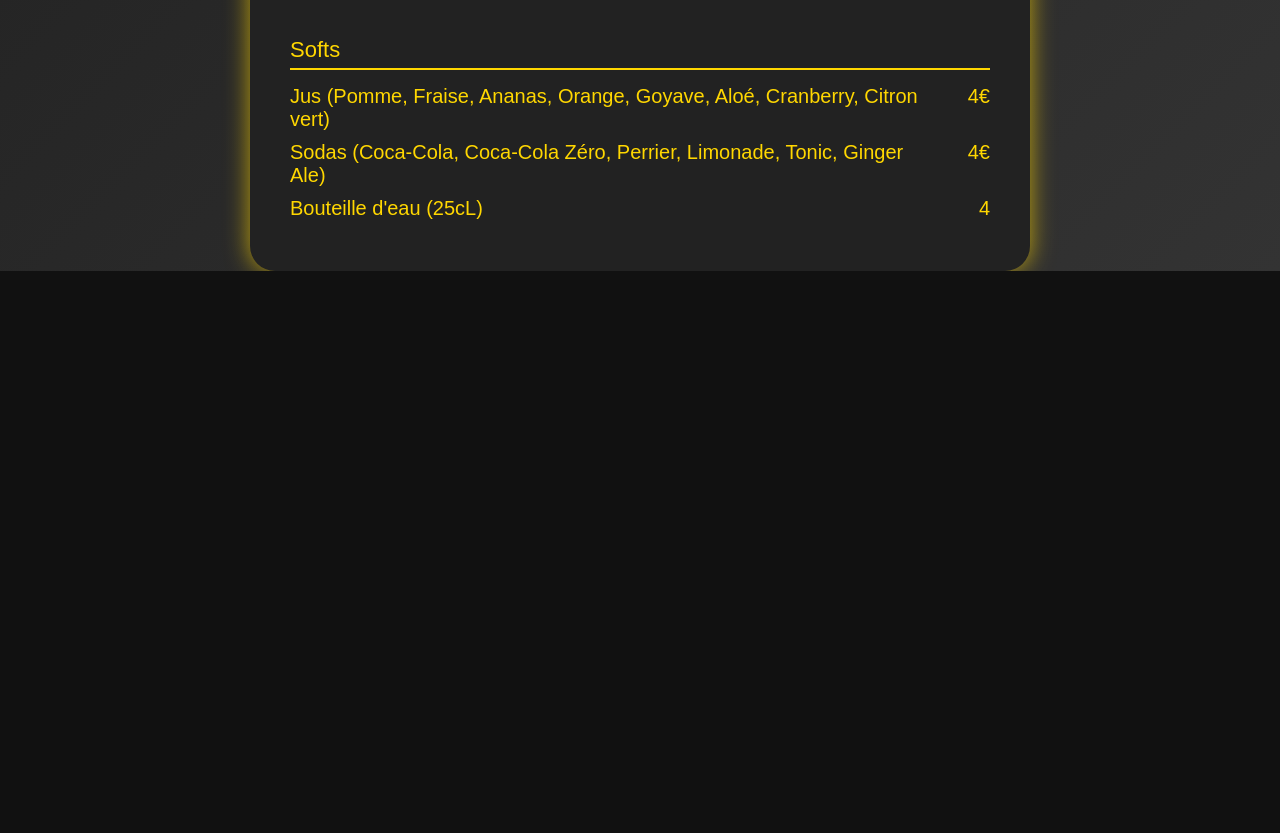
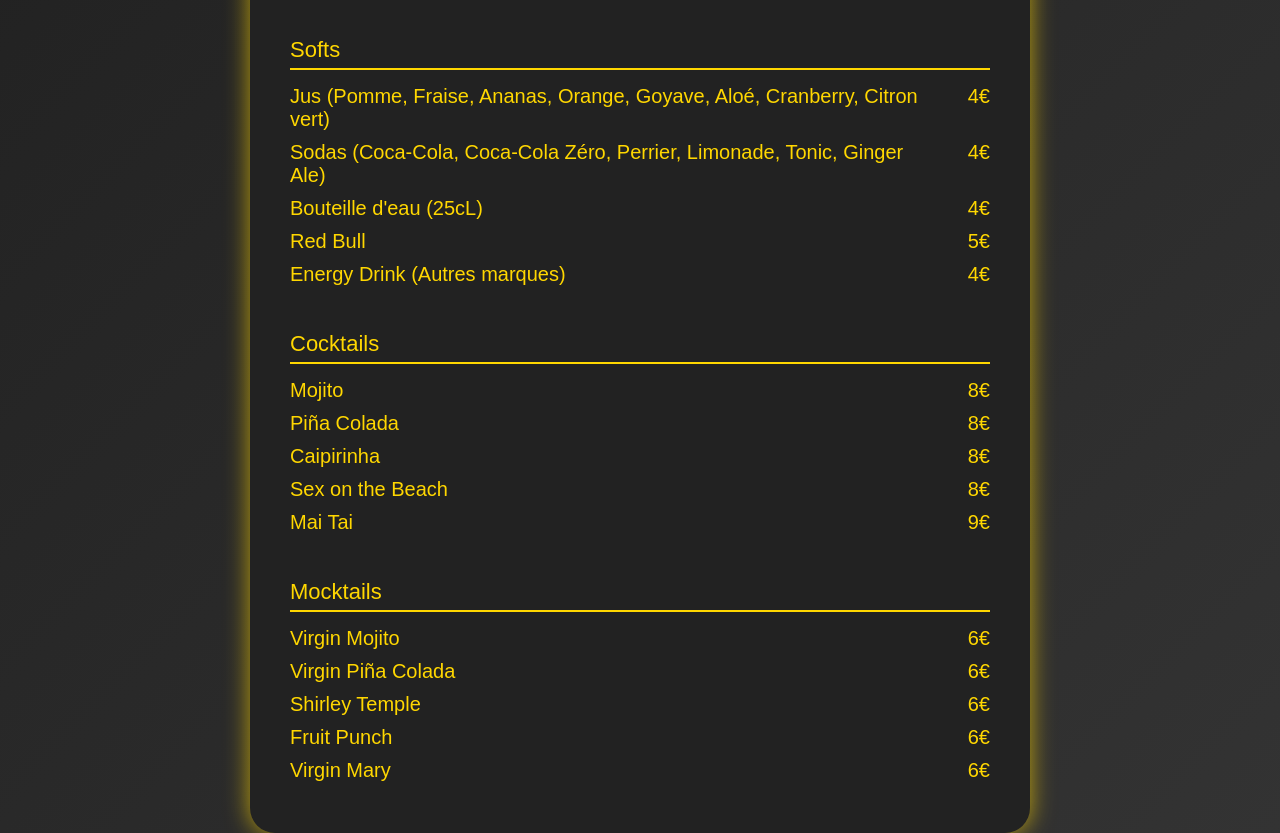
Before and after one commit to Firockfbf/Caves, a plain HTML site: page index.html in a window 1280 px wide. Shown: the part 2260-3093 px from the top of the page. Before the commit the page ends 2531 px from the top, so only its background shows below. Drawn offline with Linux system fonts and the light colour scheme.

Commit message:
Update index.html

```diff
--- a/index.html
+++ b/index.html
@@ -202,4 +202,33 @@
             <ul>
                 <li>Jus (Pomme, Fraise, Ananas, Orange, Goyave, Aloé, Cranberry, Citron vert)<span class="price">4€</span></li>
                 <li>Sodas (Coca-Cola, Coca-Cola Zéro, Perrier, Limonade, Tonic, Ginger Ale)<span class="price">4€</span></li>
-                <li>Bouteille d'eau (25cL)<span class="price">4
+                <li>Bouteille d'eau (25cL)<span class="price">4€</span></li>
+                <li>Red Bull<span class="price">5€</span></li>
+                <li>Energy Drink (Autres marques)<span class="price">4€</span></li>
+            </ul>
+        </div>
+
+        <div class="category">
+            <div class="category-title">Cocktails</div>
+            <ul>
+                <li>Mojito<span class="price">8€</span></li>
+                <li>Piña Colada<span class="price">8€</span></li>
+                <li>Caipirinha<span class="price">8€</span></li>
+                <li>Sex on the Beach<span class="price">8€</span></li>
+                <li>Mai Tai<span class="price">9€</span></li>
+            </ul>
+        </div>
+
+        <div class="category">
+            <div class="category-title">Mocktails</div>
+            <ul>
+                <li>Virgin Mojito<span class="price">6€</span></li>
+                <li>Virgin Piña Colada<span class="price">6€</span></li>
+                <li>Shirley Temple<span class="price">6€</span></li>
+                <li>Fruit Punch<span class="price">6€</span></li>
+                <li>Virgin Mary<span class="price">6€</span></li>
+            </ul>
+        </div>
+    </div>
+</body>
+</html>
```
